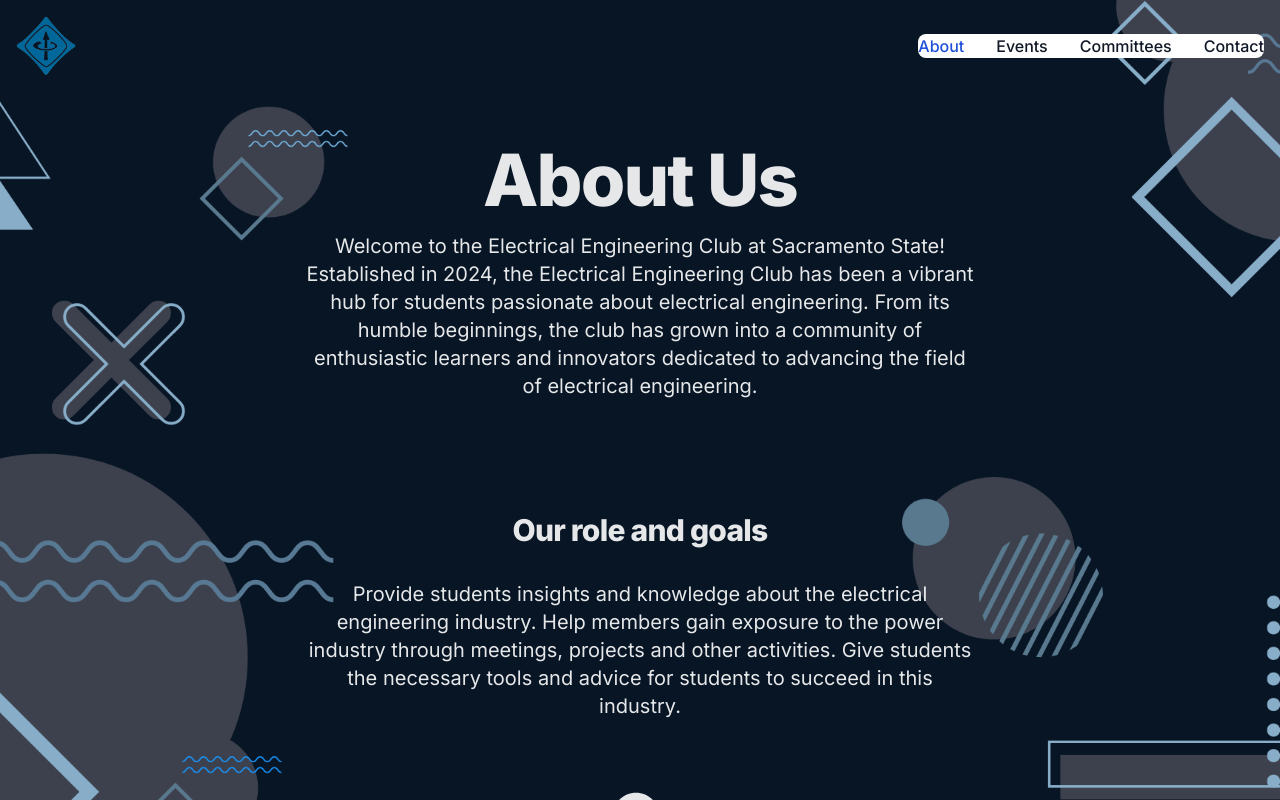
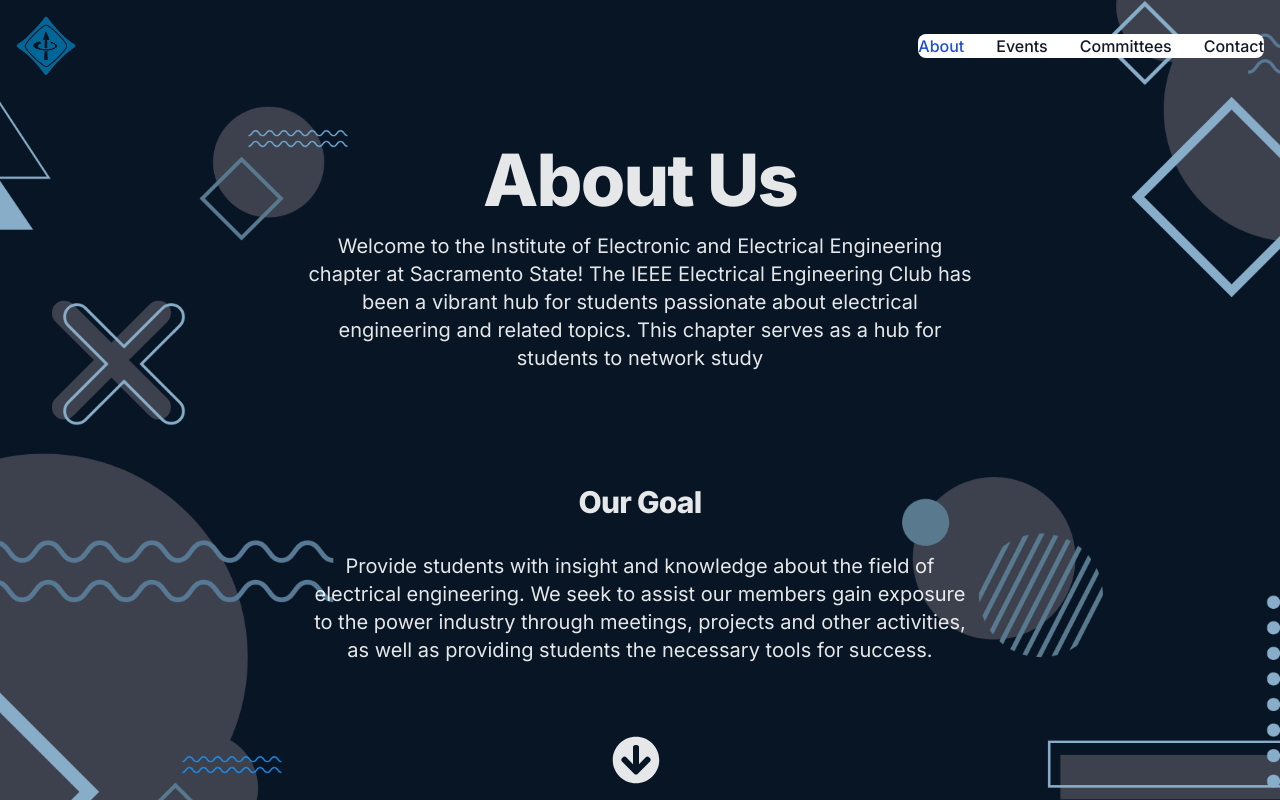
Before and after one commit to BrianBeilby/ieee-web-app, a Next.js app: page /about in a window 1280 px wide. Shown: the top 800 px of the page. Built offline with nearby package versions, Linux system fonts and the light colour scheme; what tw-elements would draw is missing.

Commit message:
Update page.tsx

```diff
--- a/src/app/about/page.tsx
+++ b/src/app/about/page.tsx
@@ -35,12 +35,6 @@
       <div className="bg-transparent py-8 opacity-90">
         <div className="flex flex-col items-center justify-center">
           <motion.div
-            initial={{ opacity: 0, scale: 0 }}
-            animate={{ opacity: 1, scale: 1 }}
-            transition={{
-              type: "tween",
-              duration: 0.2,
-            }}
             className="container mx-auto px-4 text-center"
           >
             <div className=" py-4">
@@ -50,44 +44,26 @@
             </div>
           </motion.div>
           <motion.div
-            initial={{ opacity: 0, scale: 0 }}
-            animate={{ opacity: 1, scale: 1 }}
-            transition={{
-              type: "spring",
-              stiffness: 125,
-              delay: 0.1,
-              duration: 0.5,
-            }}
+
             className="container mx-auto px-6 text-lg md:text-xl text-white mb-28 max-w-[45rem] text-center leading-8 sm:mb-35"
           >
             <p className="text-lg md:text-xl text-white">
-              Welcome to the Electrical Engineering Club at Sacramento State!
-              Established in 2024, the Electrical Engineering Club has been a
-              vibrant hub for students passionate about electrical engineering.
-              From its humble beginnings, the club has grown into a community of
-              enthusiastic learners and innovators dedicated to advancing the
-              field of electrical engineering.
+              Welcome to the Institute of Electronic and Electrical Engineering chapter
+              at Sacramento State! The IEEE Electrical Engineering Club has been a
+              vibrant hub for students passionate about electrical engineering and
+              related topics. This chapter serves as a hub for students to network study
             </p>
           </motion.div>
           <motion.div
-            initial={{ opacity: 0, scale: 0 }}
-            animate={{ opacity: 1, scale: 1 }}
-            transition={{
-              type: "spring",
-              stiffness: 125,
-              delay: 0.1,
-              duration: 0.7,
-            }}
             className="container mx-auto px-6 text-lg md:text-xl text-white mb-8 max-w-[45rem] text-center leading-8 sm:mb-30"
           >
             <h2 className="text-3xl font-extrabold mb-8 tracking-tight text-white">
-              Our role and goals
+              Our Goal
             </h2>
             <p className="">
-            Provide students insights and knowledge about the electrical engineering
-            industry. Help members gain exposure to the power industry through meetings, projects and
-            other activities. Give students the necessary tools and advice for students to succeed in this
-            industry.
+              Provide students with insight and knowledge about the field of electrical engineering.
+              We seek to assist our members gain exposure to the power industry through meetings, projects and
+              other activities, as well as providing students the necessary tools for success.
             </p>
           </motion.div>
           <motion.div
@@ -129,11 +105,6 @@
                   <strong>Technical Workshops:</strong> We organize workshops on
                   various topics in electrical engineering, ranging from circuit
                   design to embedded systems.
-                </li>
-                <li className="mb-3">
-                  <strong>Project Competitions:</strong> We host project
-                  competitions where students can showcase their creativity and
-                  problem-solving abilities.
                 </li>
                 <li className="mb-3">
                   <strong>Guest Lectures:</strong> We invite industry experts
```
